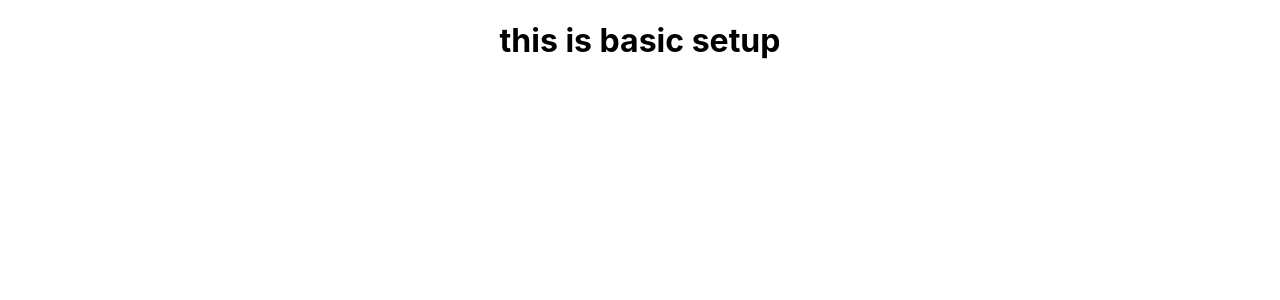
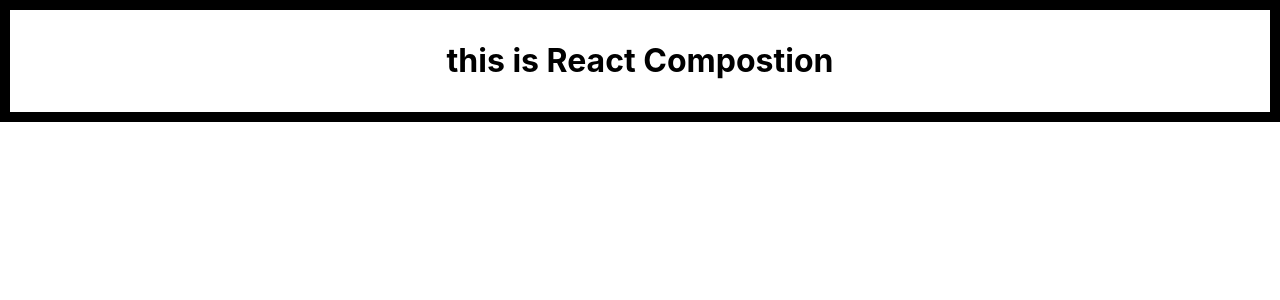
Before and after one commit to muralitharan805/react_warmup, a React (Create React App) app: page / in a window 1280 px wide. Shown: the top 300 px of the page. Built offline with nearby package versions, Linux system fonts and the light colour scheme.

Commit message:
Copostion done

```diff
--- a/src/App.css
+++ b/src/App.css
@@ -36,3 +36,8 @@
     transform: rotate(360deg);
   }
 }
+
+.FancyBorder {
+  padding: 10px 10px;
+  border: 10px solid;
+}
--- a/src/App.js
+++ b/src/App.js
@@ -1,9 +1,24 @@
 import './App.css';
+
+
+// Some components don’t know their children ahead of time. This is especially common for components like Sidebar or Dialog that represent generic “boxes”.
+
+
+function FancyBorder(props) {
+  return (
+    <div className={'FancyBorder FancyBorder-' + props.color}>
+      {props.children}
+    </div>
+  );
+}
 
 function App() {
   return (
     <div className="App">
-      <h1>this is basic setup</h1>
+      <FancyBorder color="green">
+
+      <h1>this is React Compostion</h1>
+      </FancyBorder>
     </div>
   );
 }
```
